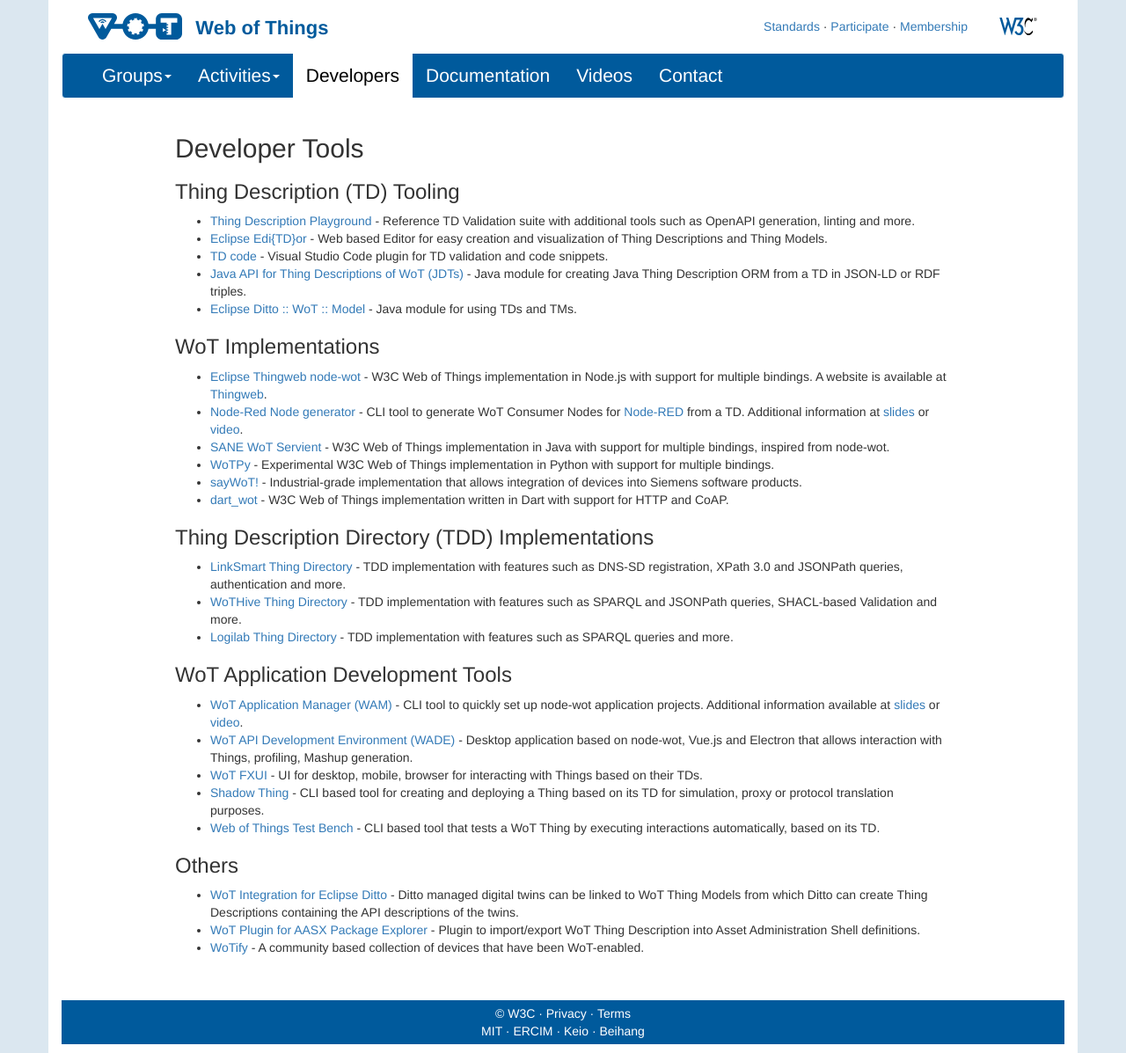
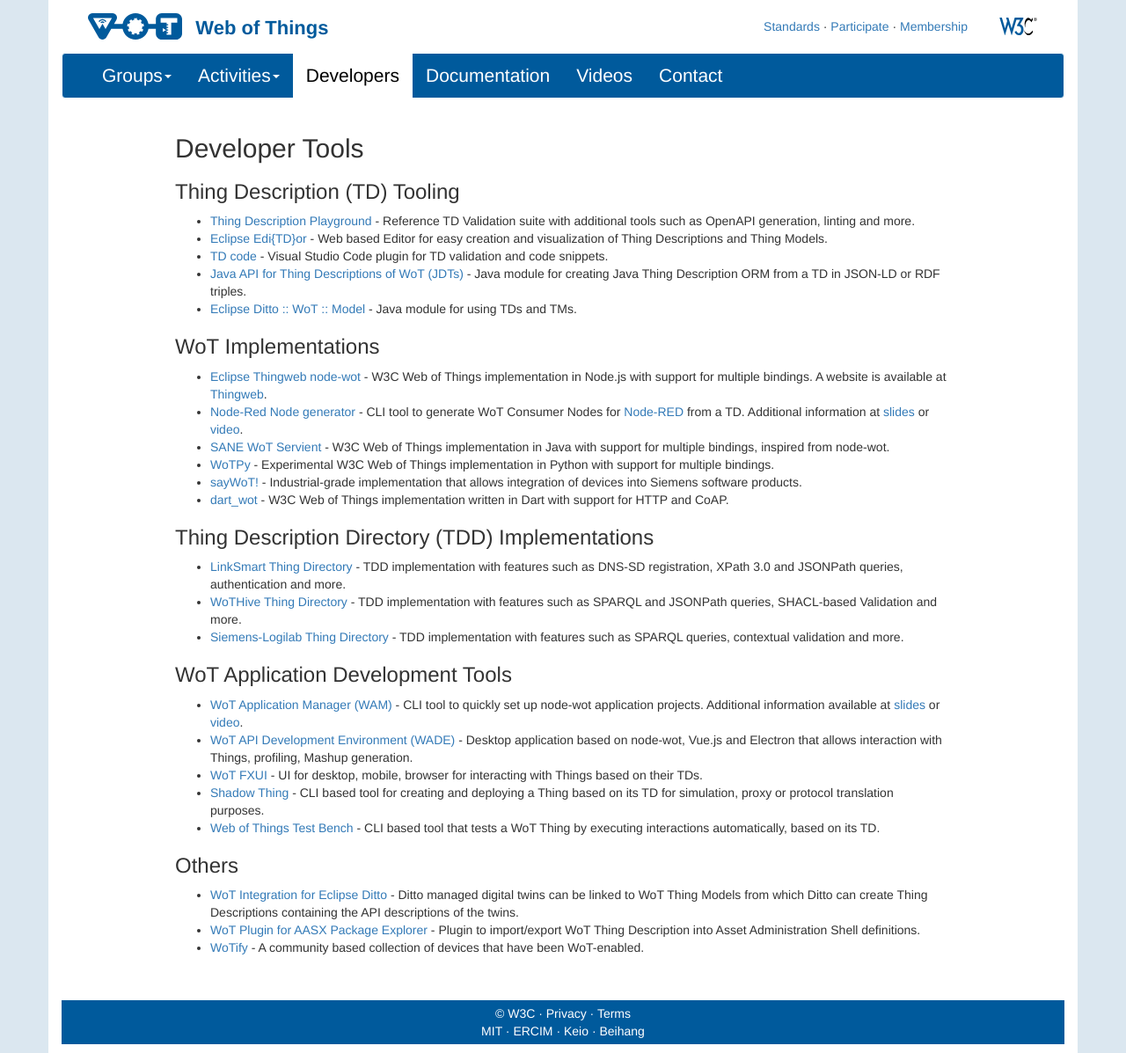
Before and after one commit to w3c/wot-marketing, a Jekyll site: the page built from docs/developers/index.html, in a window 1280 px wide. Shown: the whole page at 88% size. Built offline with Jekyll 4.4.1, drawn with Linux system fonts in a browser that asks for light colours; nearby versions of some CDN libraries.

Commit message:
update logilab tdd description

```diff
--- a/docs/developers/index.html
+++ b/docs/developers/index.html
@@ -84,8 +84,8 @@
 			- TDD implementation with features such as SPARQL and JSONPath queries, SHACL-based Validation and more.
 		</li>
 		<li>
-			<a href="https://2021.semweb.pro/presentations/siemens-feedback-on-implementing-a-thing-description-repository-using-a-sparql-endpoint/" target="_blank">Logilab Thing Directory</a>
-			- TDD implementation with features such as SPARQL queries and more.
+			<a href="https://2021.semweb.pro/presentations/siemens-feedback-on-implementing-a-thing-description-repository-using-a-sparql-endpoint/" target="_blank">Siemens-Logilab Thing Directory</a>
+			- TDD implementation with features such as SPARQL queries, contextual validation and more.
 		</li>
 	</ul>
 
```
